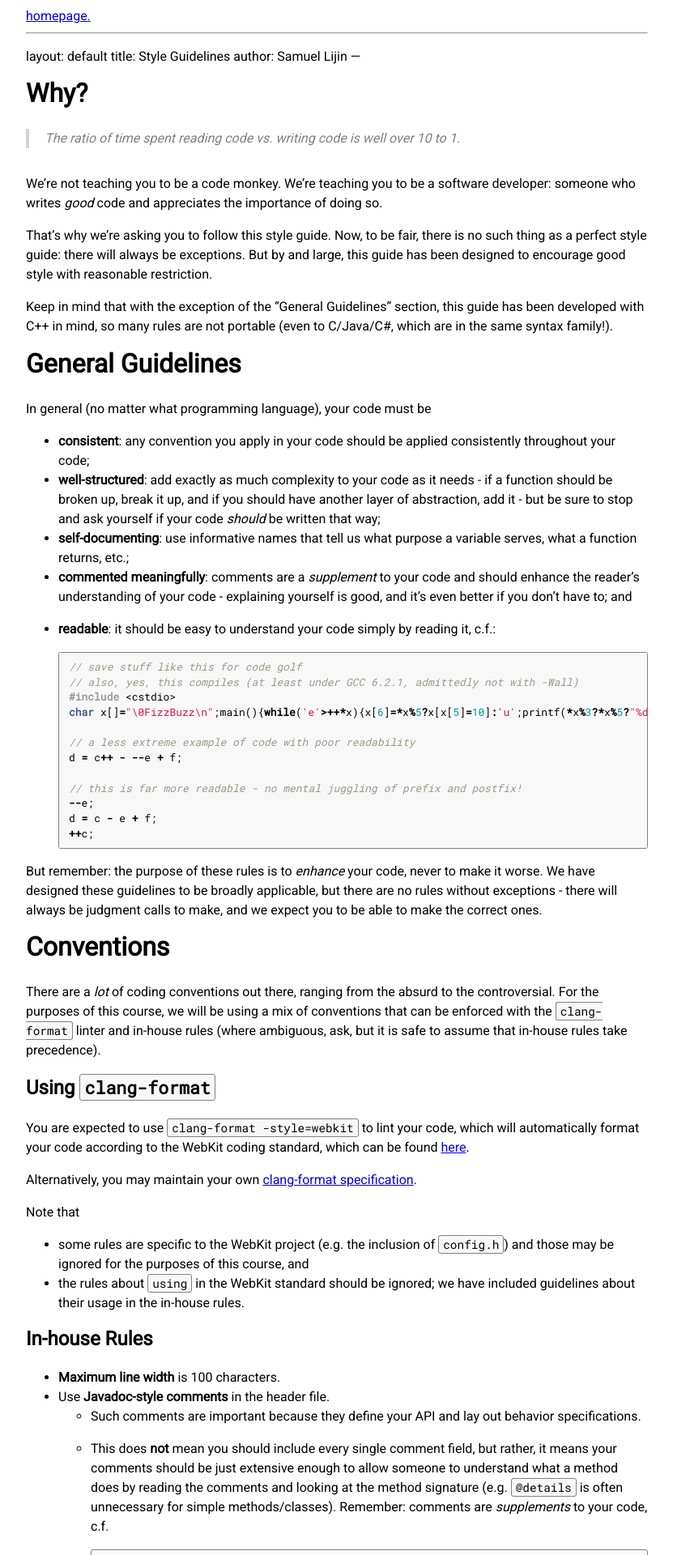
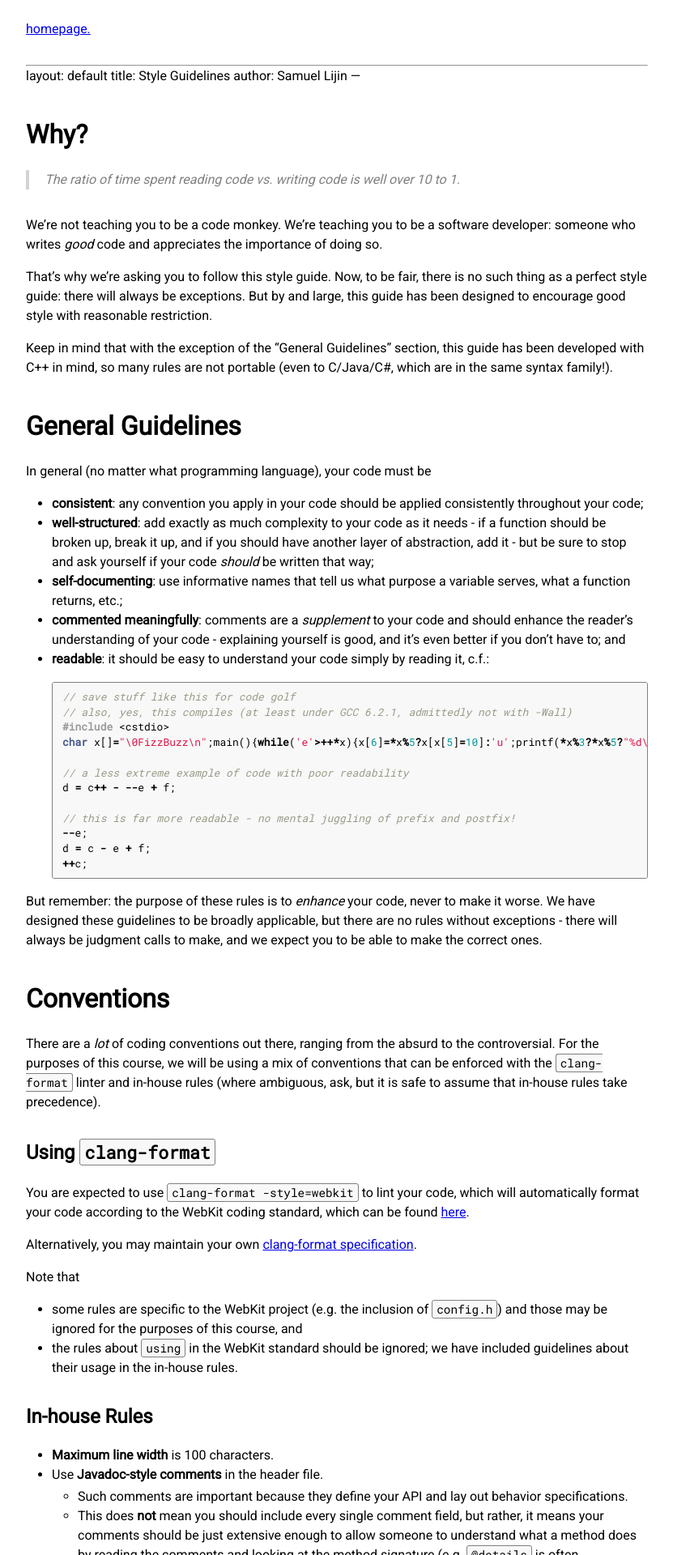
Before and after one commit to gbvandy/vuse-cs3251.github.io, a Jekyll site: the page built from index.md, in a window 1280 px wide. Shown: the top 1920 px of the page at 81% size, without its empty margins (224-1055 px from the left). Built offline with Jekyll 4.4.1, drawn with Linux system fonts in a browser that asks for light colours.

Commit message:
add a bunch more custom css configs

```diff
--- a/css/main.scss
+++ b/css/main.scss
@@ -4,9 +4,20 @@
 @charset "utf-8";
 @import url('https://fonts.googleapis.com/css?family=Roboto|Roboto+Mono');
 
+body, h1, h2, h3, h4, h5, h6,
+p, blockquote, pre, hr,
+dl, dd, ol, ul, figure {
+  margin: 0;
+  padding: 0;
+}
+
 html {
   font-family: 'Roboto', sans-serif;
   line-height: 1.5em;
+}
+
+header {
+  margin: 1em 0 2em;
 }
 
 body {
@@ -15,9 +26,21 @@ body {
   padding: 0.5em 1em;
 }
 
+ul, ol, dl {
+  margin-top: 0.2em;
+  padding-left: 2em;
+
+  ul, ol, dl {
+    margin-bottom: 0.2em;
+  }
+}
+
+h1, h2, h3, h4, h5, h6 {
+  margin-top: 1.5em;
+}
+
 h1, h2, h3, h4, h5, h6,
-p, blockquote, pre,
-ul, ol, dl, figure {
+ul, ol, dl, p, blockquote, pre, figure {
   margin-bottom: 1em;
 }
 
```
